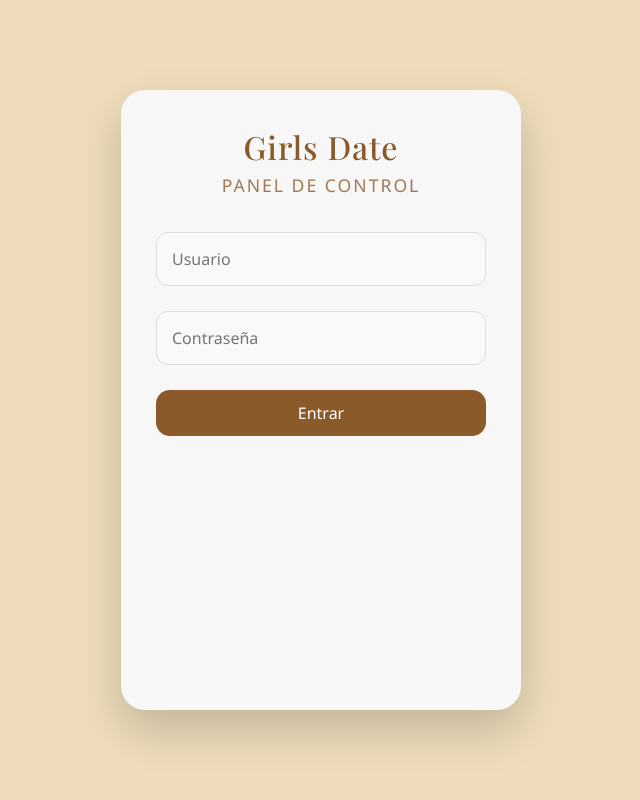
After one commit to Dfg94/Agenda_web, a Flask app: page /login in a window 1280 px wide. The commit adds this page. Shown: the whole page, without its empty margins (319-959 px from the left). Run offline with Flask 3, Linux system fonts and the light colour scheme; some web fonts are replaced.

Commit message:
Proteger admin con login y ocultar horas pasadas del dia actual

```diff
--- a/app.py
+++ b/app.py
@@ -1,8 +1,9 @@
-from flask import Flask,render_template,request,jsonify,send_from_directory
+from flask import Flask,render_template,request,jsonify,send_from_directory,session,redirect,url_for
 import json,os
 from datetime import datetime,timedelta
 
 app=Flask(__name__)
+app.secret_key="agenda_girlsdate_secreta_123"
 
 @app.route('/sw.js')
 def service_worker():
@@ -104,7 +105,18 @@ def generar_horas(fecha):
         if e["fecha"]==fecha:
             horas.append(e["hora"])
 
-    horas=[h for h in horas if not any(
+    hoy_str = datetime.now().strftime("%Y-%m-%d")
+    ahora = datetime.now()
+
+    horas_filtro_tiempo = []
+    for h in horas:
+        if fecha == hoy_str:
+            h_dt = datetime.strptime(h, "%H:%M")
+            if h_dt.time() <= ahora.time():
+                continue
+        horas_filtro_tiempo.append(h)
+
+    horas=[h for h in horas_filtro_tiempo if not any(
         b["fecha"]==fecha and b["hora"]==h
         for b in data["bloqueados"]
     )]
@@ -139,8 +151,28 @@ def crear():
     return "ok"
 
 
+@app.route("/login", methods=["GET", "POST"])
+def login():
+    error = None
+    if request.method == "POST":
+        if request.form.get("usuario") == "carlarodriguez" and request.form.get("clave") == "violeta":
+            session["admin_logueado"] = True
+            return redirect(url_for("admin"))
+        else:
+            error = "Usuario o contraseña incorrectos"
+    return render_template("login.html", error=error)
+
+@app.route("/logout")
+def logout():
+    session.pop("admin_logueado", None)
+    return redirect(url_for("login"))
+
+
 @app.route("/admin")
 def admin():
+    if not session.get("admin_logueado"):
+        return redirect(url_for("login"))
+
     d=cargar()
     return render_template("admin.html",
         servicios=servicios,
--- /dev/null
+++ b/templates/login.html
@@ -0,0 +1,57 @@
+<!DOCTYPE html>
+<html lang="es">
+
+<head>
+    <meta charset="UTF-8">
+    <meta name="viewport" content="width=device-width, initial-scale=1.0, maximum-scale=1.0, user-scalable=no">
+    <title>Acceso Admin - Girls Date</title>
+    <link rel="stylesheet" href="/static/style.css">
+    <style>
+        .login-container {
+            max-width: 400px;
+            margin: 50px auto;
+            text-align: center;
+        }
+
+        .login-input {
+            width: 100%;
+            padding: 15px;
+            margin-bottom: 15px;
+            border-radius: 12px;
+            border: 1px solid #ddd;
+            font-size: 16px;
+            box-sizing: border-box;
+            background: #f9f9f9;
+        }
+
+        .error-msg {
+            color: #d9534f;
+            background: #f2dede;
+            padding: 10px;
+            border-radius: 8px;
+            margin-bottom: 20px;
+            font-size: 14px;
+        }
+    </style>
+</head>
+
+<body>
+
+    <div class="login-container card">
+        <h1>Girls Date</h1>
+        <p class="subtitle">Panel de Control</p>
+
+        {% if error %}
+        <div class="error-msg">⚠️ {{ error }}</div>
+        {% endif %}
+
+        <form method="POST">
+            <input type="text" name="usuario" class="login-input" placeholder="Usuario" required autocomplete="off">
+            <input type="password" name="clave" class="login-input" placeholder="Contraseña" required>
+            <button type="submit" style="width:100%; margin-top:10px;">Entrar</button>
+        </form>
+    </div>
+
+</body>
+
+</html>
```
Also changed, not shown: templates/admin.html (+6 -1 lines).
